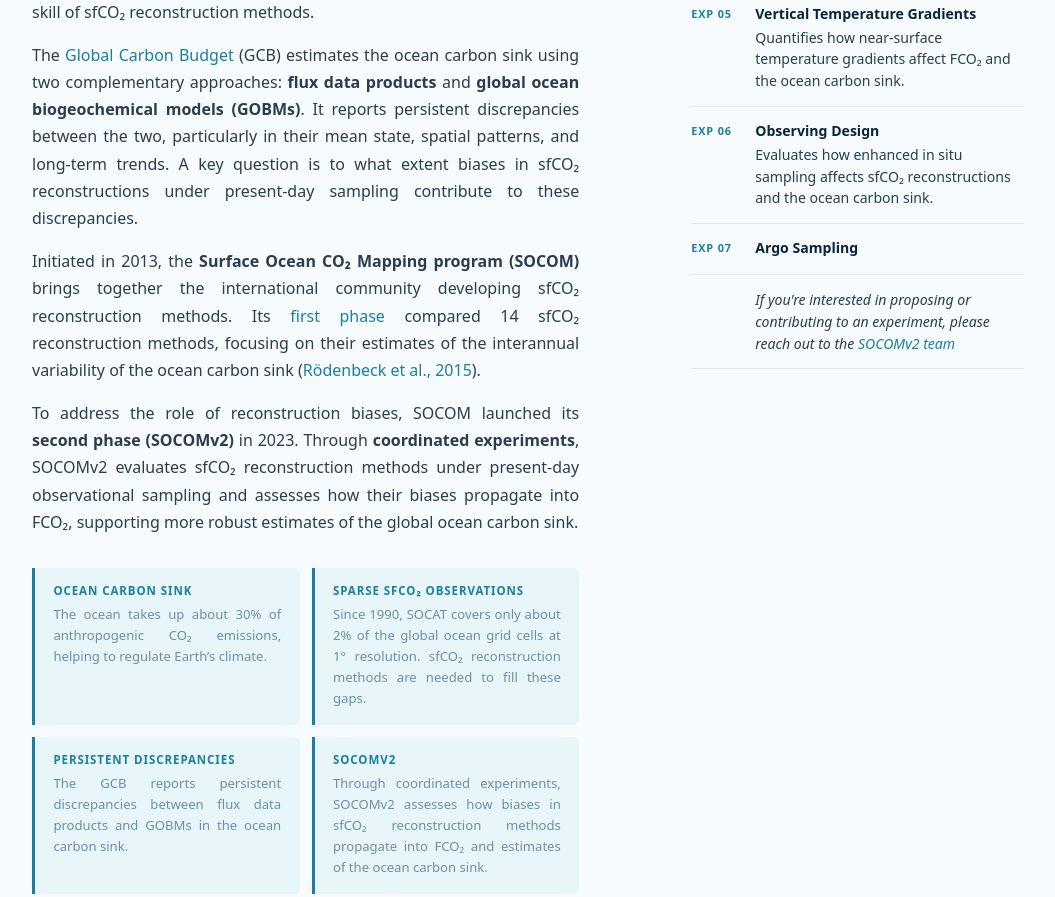
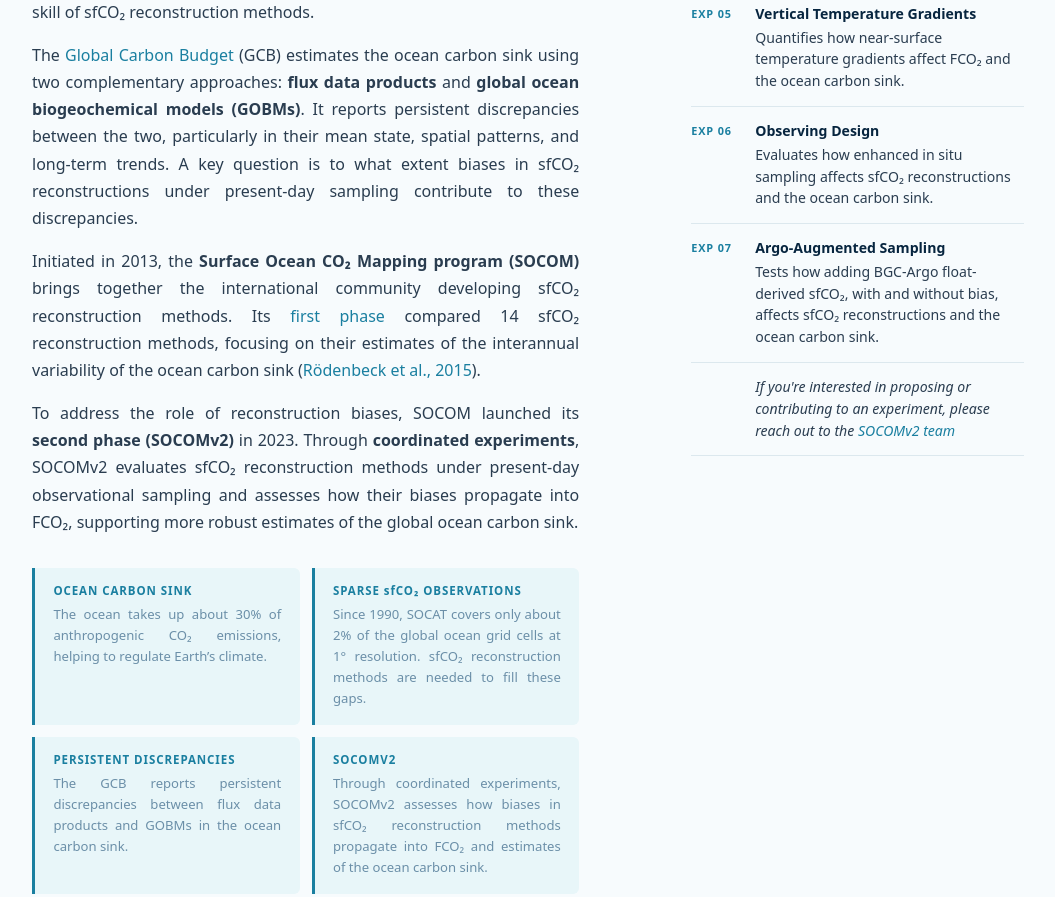
Before and after one commit to socom-program/socomv2, a plain HTML site: page index.html in a window 1280 px wide. Shown: the part 1589-2486 px from the top of the page, without its empty margins (112-1167 px from the left). Drawn offline with nearby package versions, Linux system fonts and the light colour scheme.

Commit message:
Update index.html

```diff
--- a/index.html
+++ b/index.html
@@ -50,8 +50,7 @@
         <p>To address the role of reconstruction biases, SOCOM launched its <strong>second phase (SOCOMv2)</strong> in 2023. Through <strong>coordinated experiments</strong>, SOCOMv2 evaluates sfCO₂ reconstruction methods under present-day observational sampling and assesses how their biases propagate into FCO₂, supporting more robust estimates of the global ocean carbon sink.</p>
         <div class="motiv-grid">
           <div class="motiv"><h4>Ocean carbon sink</h4><p>The ocean takes up about 30% of anthropogenic CO₂ emissions, helping to regulate Earth’s climate.</p></div>
-          <div class="motiv"><h4>Sparse sfCO₂ observations</h4><p>Since 1990, SOCAT covers only about 2% of the global ocean grid cells at 1° resolution. sfCO₂ reconstruction methods are needed to fill these gaps.</p></div>
-          <div class="motiv"><h4>Persistent discrepancies</h4><p>The GCB reports persistent discrepancies between flux data products and GOBMs in the ocean carbon sink.</p></div>
+          <div class="motiv"><h4>Sparse <span style="text-transform:none">sfCO₂</span> observations</h4><p>Since 1990, SOCAT covers only about 2% of the global ocean grid cells at 1° resolution. sfCO₂ reconstruction methods are needed to fill these gaps.</p></div>          <div class="motiv"><h4>Persistent discrepancies</h4><p>The GCB reports persistent discrepancies between flux data products and GOBMs in the ocean carbon sink.</p></div>
           <div class="motiv"><h4>SOCOMv2</h4><p>Through coordinated experiments, SOCOMv2 assesses how biases in sfCO₂ reconstruction methods propagate into FCO₂ and estimates of the ocean carbon sink.</p></div>
         </div>
       </div>
@@ -64,8 +63,7 @@
           <li class="exp-item"><a href="exp04.html" class="exp-link"><span class="exp-n">EXP 04</span><div class="exp-t"><strong>Climatological Testbed</strong>Tests whether the early-2000s ocean carbon sink hiatus can be explained by sampling alone.</div></a></li>
           <li class="exp-item"><a href="exp05.html" class="exp-link"><span class="exp-n">EXP 05</span><div class="exp-t"><strong>Vertical Temperature Gradients</strong>Quantifies how near-surface temperature gradients affect FCO₂ and the ocean carbon sink.</div></a></li>
           <li class="exp-item"><a href="exp06.html" class="exp-link"><span class="exp-n">EXP 06</span><div class="exp-t"><strong>Observing Design </strong>Evaluates how enhanced in situ sampling affects sfCO₂ reconstructions and the ocean carbon sink.</div></a></li>
-          <li class="exp-item"><a href="exp07.html" class="exp-link"><span class="exp-n">EXP 07</span><div class="exp-t"><strong>Argo Sampling</strong></div></a></li>
-          <li class="exp-item"><span class="exp-n"></span><div class="exp-t"><em>If you're interested in proposing or contributing to an experiment, please reach out to the <a href='contact.html'>SOCOMv2 team</a></em></div></li>
+          <li class="exp-item"><a href="exp07.html" class="exp-link"><span class="exp-n">EXP 07</span><div class="exp-t"><strong>Argo-Augmented Sampling</strong>Tests how adding BGC-Argo float-derived sfCO₂, with and without bias, affects sfCO₂ reconstructions and the ocean carbon sink.</div></a></li>          <li class="exp-item"><span class="exp-n"></span><div class="exp-t"><em>If you're interested in proposing or contributing to an experiment, please reach out to the <a href='contact.html'>SOCOMv2 team</a></em></div></li>
         </ol>
       </div>
     </div>
```
